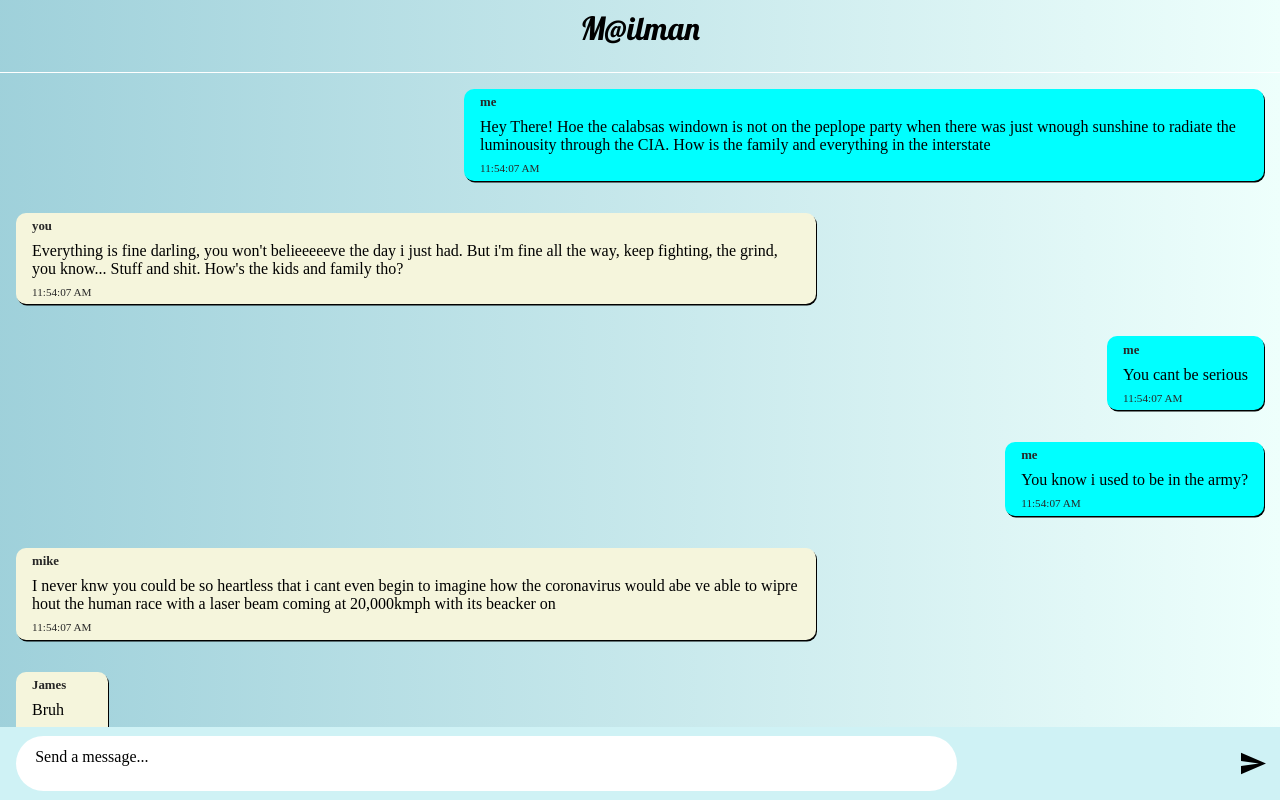
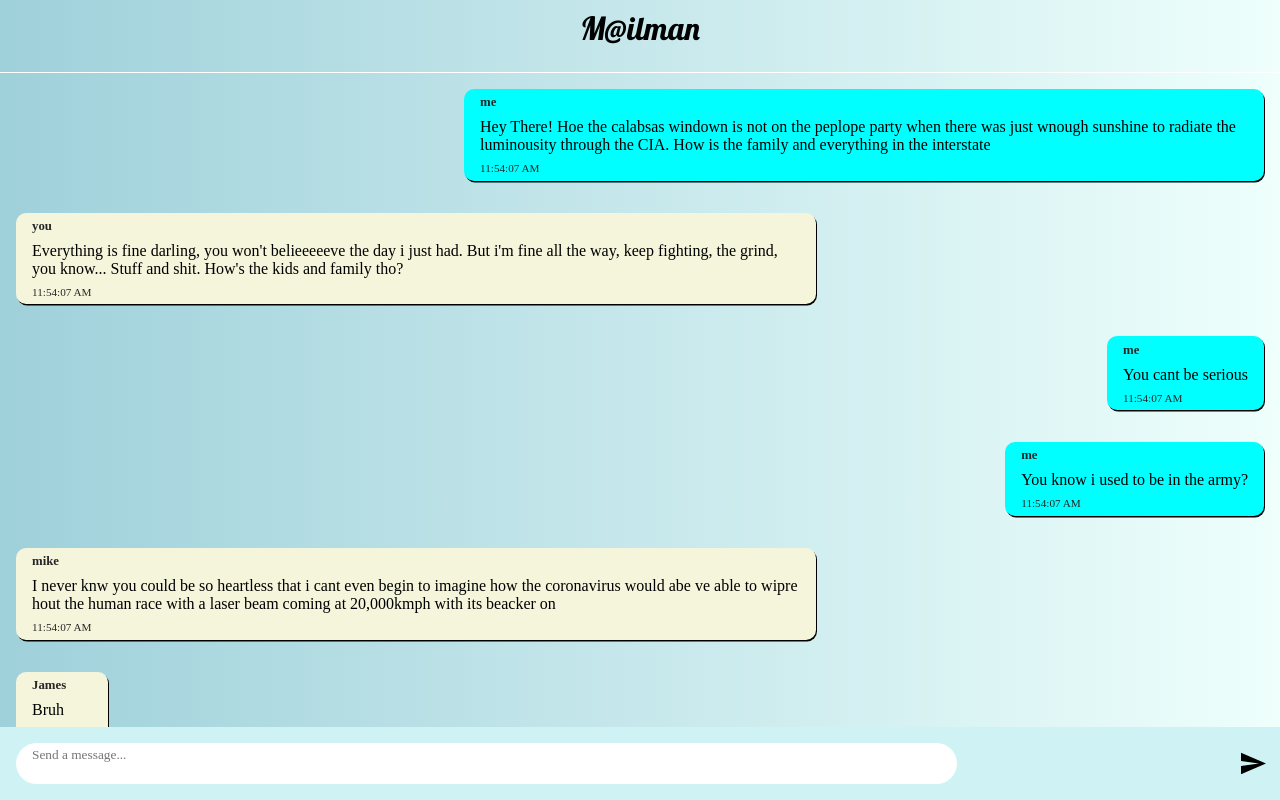
Before and after one commit to Okoli-Ryan/Mailman, a React (Create React App) app: page /chatpage in a window 1280 px wide. Built offline with nearby package versions, Linux system fonts and the light colour scheme.

Commit message:
changed the span to textarea

```diff
--- a/src/components/textView.js
+++ b/src/components/textView.js
@@ -2,14 +2,16 @@ import React from "react";
 import sendButton from "../send-button.svg";
 
 const TextView = () => {
+
   return (
     <div className="textview">
       <div className="message-view-container">
-        <span
+        <textarea
+        placeholder='Send a message...'
         className="message-view"
-        role="textbox"
-        contentEditable>
-        </span>
+        rows="1"
+        >
+        </textarea>
       </div>
       <div className="sendButton-container">
         <button className="sendButton" onClick={() => console.log(2)}>
--- a/src/styles/Form.css
+++ b/src/styles/Form.css
@@ -3,7 +3,8 @@
     display: flex;
     justify-content: center;
     align-items: center;
-    overflow-y: scroll
+    overflow-y: scroll;
+    min-height: 22rem;
 }
 
 .form{
--- a/src/styles/TextField.css
+++ b/src/styles/TextField.css
@@ -44,15 +44,16 @@
 }
 
 .message-view {
-  height: 80%;
+  height: 60%;
   box-sizing: border-box;
   border-radius: 2rem;
   width: 100%;
   background: white;
-  padding: .35rem 1.2rem .2rem 1.2rem;
+  padding: .35em 1.2em .2em 1.2em;
   border: none;
   resize: none;
-  line-height: 2;
+  min-height: 1rem;
+  /* resize: vertical; */
   max-height: 4rem;
   overflow: hidden;
 }
```
